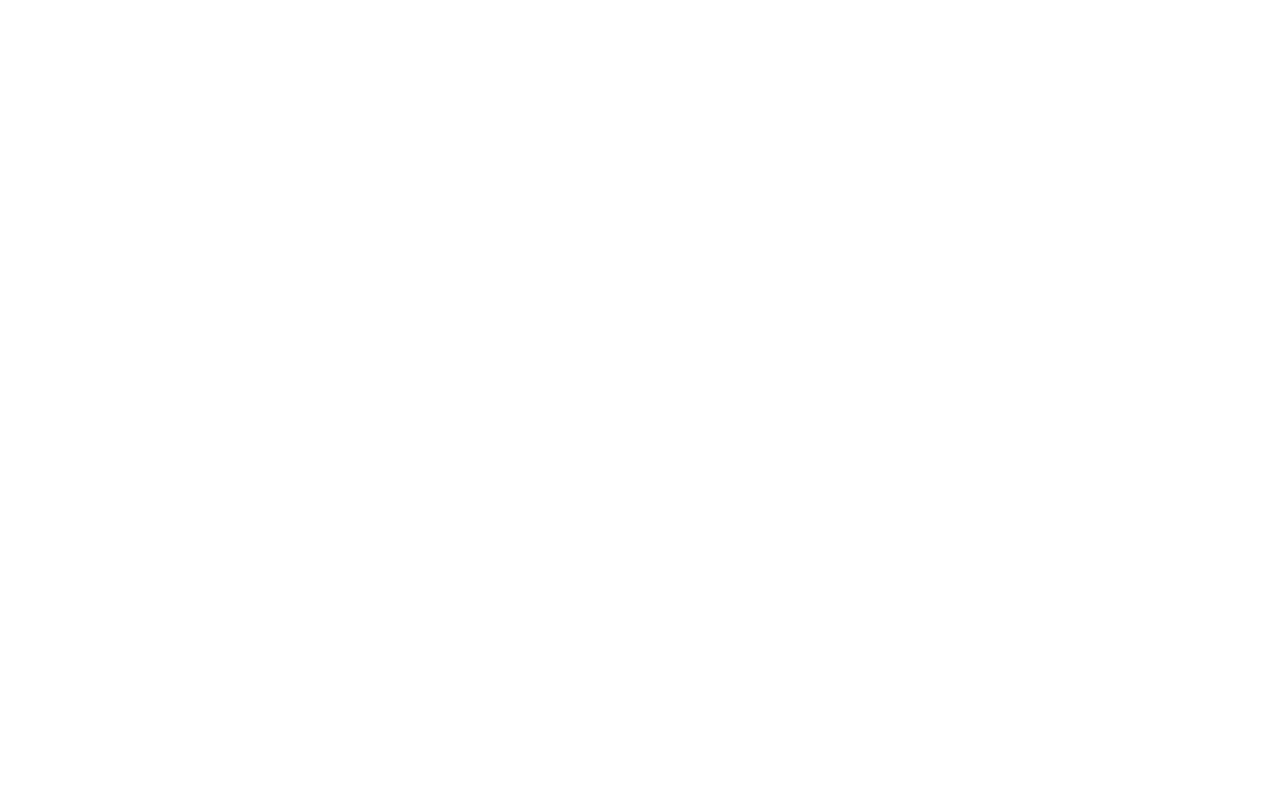
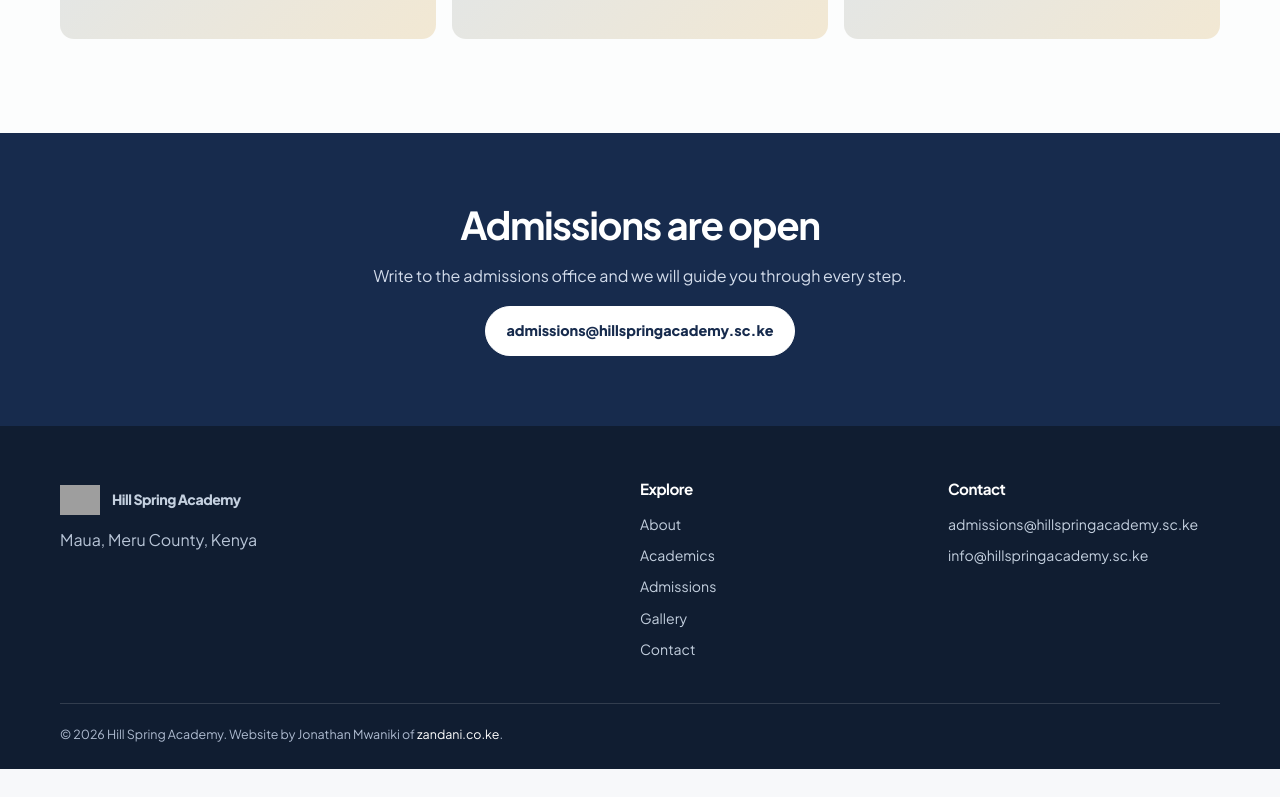
Before and after one commit to DKTJONATHAN/hillspringacademy, a React (Vite) app: page / in a window 1280 px wide. Shown: the part 2000-2797 px from the top of the page. After the commit the page ends 2769 px from the top, so only its background shows below. Built offline with nearby package versions, Linux system fonts and the light colour scheme; grey boxes are pictures that could not be loaded.

Commit message:
fix: restore site styling and responsive layouts

```diff
--- a/src/styles.css
+++ b/src/styles.css
@@ -4,195 +4,223 @@
 
 @custom-variant dark (&:is(.dark *));
 
-/*
- * KidRight Academy design system.
- * A quiet, institutional palette: deep ink navy, warm restrained brass,
- * and paper-toned neutrals. Built for trust and legibility over decoration.
- * All colours are oklch semantic tokens — never hardcode colours in components.
- */
-
-@theme inline {
-  --radius-sm: calc(var(--radius) - 4px);
-  --radius-md: calc(var(--radius) - 2px);
-  --radius-lg: var(--radius);
-  --radius-xl: calc(var(--radius) + 4px);
-  --radius-2xl: calc(var(--radius) + 6px);
-  --font-sans: "Public Sans", ui-sans-serif, system-ui, -apple-system, sans-serif;
-  --font-display: "Newsreader", "Public Sans", ui-serif, Georgia, serif;
-  --color-background: var(--background);
-  --color-foreground: var(--foreground);
-  --color-card: var(--card);
-  --color-card-foreground: var(--card-foreground);
-  --color-popover: var(--popover);
-  --color-popover-foreground: var(--popover-foreground);
-  --color-primary: var(--primary);
-  --color-primary-foreground: var(--primary-foreground);
-  --color-primary-soft: var(--primary-soft);
-  --color-secondary: var(--secondary);
-  --color-secondary-foreground: var(--secondary-foreground);
-  --color-muted: var(--muted);
-  --color-muted-foreground: var(--muted-foreground);
-  --color-accent: var(--accent);
-  --color-accent-foreground: var(--accent-foreground);
-  --color-accent-soft: var(--accent-soft);
-  --color-success: var(--success);
-  --color-success-foreground: var(--success-foreground);
-  --color-warning: var(--warning);
-  --color-warning-foreground: var(--warning-foreground);
-  --color-destructive: var(--destructive);
-  --color-destructive-foreground: var(--destructive-foreground);
-  --color-border: var(--border);
-  --color-input: var(--input);
-  --color-ring: var(--ring);
-  --color-chart-1: var(--chart-1);
-  --color-chart-2: var(--chart-2);
-  --color-chart-3: var(--chart-3);
-  --color-chart-4: var(--chart-4);
-  --color-chart-5: var(--chart-5);
-  --color-sidebar: var(--sidebar);
-  --color-sidebar-foreground: var(--sidebar-foreground);
-  --color-sidebar-accent: var(--sidebar-accent);
-  --color-sidebar-border: var(--sidebar-border);
-  --shadow-card: 0 1px 2px oklch(0.2 0.02 255 / 0.05), 0 1px 3px oklch(0.2 0.02 255 / 0.07);
-  --shadow-pop: 0 16px 40px -20px oklch(0.2 0.02 255 / 0.3);
+:root {
+  color-scheme: light;
+  --ink: #172b4d;
+  --ink-2: #243d62;
+  --accent: #c49a45;
+  --paper: #f7f8fa;
+  --muted: #637187;
+  --line: #e2e7ee;
+  --surface: #fff;
+  --radius: 18px;
+  --shadow: 0 16px 42px rgba(23,43,77,.08);
+  font-family: "Plus Jakarta Sans", ui-sans-serif, system-ui, sans-serif;
 }
-
-:root {
-  --radius: 0.5rem;
-  --background: oklch(0.98 0.003 250);
-  --foreground: oklch(0.22 0.016 258);
-  --card: oklch(1 0 0);
-  --card-foreground: oklch(0.22 0.016 258);
-  --popover: oklch(1 0 0);
-  --popover-foreground: oklch(0.22 0.016 258);
-  --primary: oklch(0.32 0.065 258);
-  --primary-foreground: oklch(0.98 0.004 250);
-  --primary-soft: oklch(0.93 0.016 258);
-  --secondary: oklch(0.96 0.006 250);
-  --secondary-foreground: oklch(0.3 0.02 258);
-  --muted: oklch(0.955 0.006 250);
-  --muted-foreground: oklch(0.48 0.015 258);
-  --accent: oklch(0.62 0.09 82);
-  --accent-foreground: oklch(0.25 0.03 70);
-  --accent-soft: oklch(0.95 0.022 85);
-  --success: oklch(0.53 0.08 155);
-  --success-foreground: oklch(0.99 0.004 150);
-  --warning: oklch(0.66 0.1 72);
-  --warning-foreground: oklch(0.25 0.03 65);
-  --destructive: oklch(0.5 0.14 25);
-  --destructive-foreground: oklch(0.99 0.004 25);
-  --border: oklch(0.89 0.008 255);
-  --input: oklch(0.89 0.008 255);
-  --ring: oklch(0.32 0.065 258);
-  --chart-1: oklch(0.42 0.08 258);
-  --chart-2: oklch(0.62 0.09 82);
-  --chart-3: oklch(0.55 0.06 195);
-  --chart-4: oklch(0.5 0.07 320);
-  --chart-5: oklch(0.56 0.015 255);
-  --sidebar: oklch(0.24 0.03 258);
-  --sidebar-foreground: oklch(0.92 0.008 255);
-  --sidebar-accent: oklch(0.3 0.038 258);
-  --sidebar-border: oklch(0.33 0.035 258);
+.dark {
+  color-scheme: dark;
+  --ink: #edf2fb;
+  --ink-2: #d5e1f2;
+  --paper: #101827;
+  --muted: #a8b5c8;
+  --line: #2c3a50;
+  --surface: #19263a;
+  --shadow: 0 16px 42px rgba(0,0,0,.22);
 }
-
-.dark {
-  --background: oklch(0.16 0.018 258);
-  --foreground: oklch(0.95 0.006 250);
-  --card: oklch(0.205 0.02 258);
-  --card-foreground: oklch(0.95 0.006 250);
-  --popover: oklch(0.205 0.02 258);
-  --popover-foreground: oklch(0.95 0.006 250);
-  --primary: oklch(0.66 0.09 255);
-  --primary-foreground: oklch(0.15 0.02 258);
-  --primary-soft: oklch(0.28 0.04 258);
-  --secondary: oklch(0.26 0.02 258);
-  --secondary-foreground: oklch(0.94 0.006 250);
-  --muted: oklch(0.25 0.018 258);
-  --muted-foreground: oklch(0.68 0.012 255);
-  --accent: oklch(0.68 0.09 80);
-  --accent-foreground: oklch(0.2 0.03 65);
-  --accent-soft: oklch(0.3 0.035 82);
-  --success: oklch(0.62 0.08 155);
-  --success-foreground: oklch(0.15 0.02 150);
-  --warning: oklch(0.7 0.1 72);
-  --warning-foreground: oklch(0.2 0.03 65);
-  --destructive: oklch(0.58 0.15 25);
-  --destructive-foreground: oklch(0.15 0.02 25);
-  --border: oklch(1 0 0 / 10%);
-  --input: oklch(1 0 0 / 14%);
-  --ring: oklch(0.66 0.09 255);
-  --sidebar: oklch(0.13 0.02 258);
-  --sidebar-foreground: oklch(0.9 0.008 255);
-  --sidebar-accent: oklch(0.2 0.028 258);
-  --sidebar-border: oklch(1 0 0 / 10%);
+* { box-sizing: border-box; }
+html { scroll-behavior: smooth; scroll-padding-top: 92px; }
+body { margin: 0; background: var(--paper); color: var(--ink); font-family: inherit; line-height: 1.65; -webkit-font-smoothing: antialiased; }
+button, input, select, textarea { font: inherit; }
+button, a { -webkit-tap-highlight-color: transparent; }
+button { cursor: pointer; }
+a { color: inherit; text-decoration: none; }
+img { display: block; max-width: 100%; }
+p { margin: 0 0 1rem; color: var(--muted); }
+h1,h2,h3 { color: var(--ink); line-height: 1.15; letter-spacing: -.035em; margin: 0 0 1rem; }
+h1 { font-size: clamp(2.35rem, 5vw, 4.6rem); }
+h2 { font-size: clamp(1.8rem, 3vw, 2.7rem); }
+h3 { font-size: 1.15rem; }
+#root { min-height: 100vh; }
+.wrap { width: min(1160px, calc(100% - 48px)); margin-inline: auto; }
+.skip { position: fixed; top: 8px; left: 8px; z-index: 1000; transform: translateY(-160%); background: var(--ink); color: white; padding: 10px 14px; border-radius: 8px; }
+.skip:focus { transform: none; }
+.progress { position: fixed; z-index: 1001; inset: 0 0 auto; height: 3px; background: var(--accent); transform-origin: left; pointer-events: none; }
+.site-header { position: sticky; top: 0; z-index: 100; background: color-mix(in srgb, var(--surface) 94%, transparent); backdrop-filter: blur(14px); border-bottom: 1px solid var(--line); transition: box-shadow .2s; }
+.site-header.scrolled { box-shadow: 0 8px 24px rgba(20,35,60,.08); }
+.bar { min-height: 82px; display: flex; align-items: center; gap: 28px; }
+.brand { display: inline-flex; align-items: center; gap: 12px; min-width: 0; color: var(--ink); font-weight: 800; letter-spacing: -.03em; }
+.brand span { line-height: 1.2; }
+.brand img { flex: 0 0 auto; }
+.logo-ph { display: grid; place-items: center; border-radius: 12px; background: var(--ink); color: white; font-size: 9px; }
+.top-nav { display: flex; align-items: center; justify-content: center; gap: clamp(12px, 2vw, 26px); margin-left: auto; }
+.top-nav a { color: var(--muted); font-size: .88rem; font-weight: 700; padding: 10px 0; border-bottom: 2px solid transparent; }
+.top-nav a.active, .top-nav a:hover { color: var(--ink); border-color: var(--accent); }
+.actions { display: flex; align-items: center; gap: 12px; }
+.icon-btn { width: 42px; height: 42px; display: grid; place-items: center; border: 1px solid var(--line); border-radius: 50%; background: var(--surface); color: var(--ink); }
+.btn { display: inline-flex; align-items: center; justify-content: center; gap: 8px; min-height: 48px; padding: 12px 20px; border: 1px solid var(--ink); border-radius: 999px; background: var(--ink); color: white; font-size: .9rem; font-weight: 800; text-align: center; transition: transform .2s, background .2s; }
+.btn:hover { transform: translateY(-2px); background: var(--ink-2); }
+.btn.small { min-height: 40px; padding: 9px 16px; font-size: .82rem; }
+.btn.ghost { background: transparent; color: var(--ink); }
+.btn.ghost:hover { background: var(--surface); }
+.btn.white { background: white; color: var(--ink); border-color: white; }
+main { min-height: 55vh; }
+.page { min-height: 45vh; }
+.hero { padding: clamp(52px, 8vw, 104px) 0 74px; background: radial-gradient(ellipse at 85% 15%, rgba(196,154,69,.13), transparent 36%), var(--paper); }
+.hero-grid { display: grid; grid-template-columns: minmax(0, 1.05fr) minmax(340px, .95fr); align-items: center; gap: clamp(36px, 7vw, 90px); }
+.hero h1 em { color: #b58b39; font-style: normal; }
+.hero p { max-width: 570px; font-size: 1.05rem; margin: 22px 0 28px; }
+.btns { display: flex; flex-wrap: wrap; gap: 12px; }
+.tiles { display: grid; grid-template-columns: repeat(4, minmax(0,1fr)); gap: 10px; margin-top: 38px; }
+.tile-link { display: flex; align-items: center; gap: 8px; min-width: 0; padding: 12px 10px; border: 1px solid var(--line); border-radius: 12px; background: var(--surface); font-size: .76rem; font-weight: 700; }
+.tile-link svg { flex: 0 0 auto; color: var(--accent); }
+.carousel { position: relative; overflow: hidden; border-radius: 24px; background: var(--surface); box-shadow: var(--shadow); }
+.track { display: flex; transition: transform .55s cubic-bezier(.2,.75,.25,1); }
+.slide { position: relative; flex: 0 0 100%; min-width: 0; }
+.photo { width: 100%; aspect-ratio: 4/3; overflow: hidden; display: grid; place-items: center; background: linear-gradient(135deg, #dce5ee, #f2e8d3); color: #52647c; text-align: center; }
+.photo img { width: 100%; height: 100%; object-fit: cover; }
+.photo span { padding: 20px; font-size: .9rem; font-weight: 700; }
+.slide .photo { aspect-ratio: 4/5; }
+.cap { position: absolute; inset: auto 0 0; display: grid; gap: 4px; padding: 52px 24px 24px; color: white; background: linear-gradient(transparent, rgba(10,20,35,.82)); }
+.cap b { font-size: 1.15rem; }
+.cap span { font-size: .86rem; }
+.nav { position: absolute; z-index: 2; top: 46%; width: 42px; height: 42px; border: 0; border-radius: 50%; background: rgba(255,255,255,.92); color: #172b4d; display: grid; place-items: center; }
+.nav.prev { left: 14px; } .nav.next { right: 14px; }
+.dots { position: absolute; bottom: 12px; right: 20px; display: flex; gap: 7px; }
+.dots button { width: 8px; height: 8px; padding: 0; border: 0; border-radius: 20px; background: rgba(255,255,255,.55); }
+.dots button.on { width: 24px; background: white; }
+.section { padding: clamp(56px, 8vw, 94px) 0; }
+.section.alt { background: color-mix(in srgb, var(--surface) 65%, var(--paper)); }
+.cols { display: grid; grid-template-columns: repeat(3, minmax(0,1fr)); gap: 18px; margin-top: 28px; }
+.card { padding: 28px; border: 1px solid var(--line); border-radius: var(--radius); background: var(--surface); box-shadow: var(--shadow); }
+.card h3 { margin-bottom: 10px; }
+.card p:last-child { margin-bottom: 0; }
+.row-head { display: flex; align-items: end; justify-content: space-between; gap: 20px; margin-bottom: 24px; }
+.row-head h2 { margin: 0; }
+.textlink { color: var(--ink); font-weight: 800; border-bottom: 1px solid var(--accent); }
+.gallery-grid { display: grid; grid-template-columns: repeat(3, minmax(0,1fr)); gap: 16px; }
+.gallery-grid > * { min-width: 0; }
+.gallery-grid .photo { aspect-ratio: 4/3; border-radius: 14px; }
+.tile { display: block; width: 100%; padding: 0; border: 0; border-radius: 14px; overflow: hidden; background: transparent; text-align: left; }
+.tile:hover .photo img { transform: scale(1.04); }
+.photo img { transition: transform .4s; }
+.cta { padding: 70px 0; text-align: center; color: white; background: var(--ink); }
+.cta h2 { color: white; }
+.cta p { color: #d3dceb; }
+.pagehead { padding: clamp(48px, 7vw, 78px) 0; background: linear-gradient(110deg, var(--ink), #304b70); color: white; }
+.pagehead h1 { color: white; font-size: clamp(2.25rem, 5vw, 3.6rem); }
+.pagehead p { max-width: 700px; margin: 0; color: #d6dfed; font-size: 1.02rem; }
+.split { display: grid; grid-template-columns: repeat(2, minmax(0,1fr)); gap: clamp(28px, 6vw, 72px); align-items: start; }
+.split > * { min-width: 0; }
+.notice { padding: 20px 0; border-bottom: 1px solid var(--line); }
+.notice p { margin: 8px 0 0; }
+.tabs { display: flex; flex-wrap: wrap; gap: 8px; margin: 20px 0 0; }
+.tabs button, .chips button { border: 1px solid var(--line); border-radius: 999px; padding: 10px 16px; background: var(--surface); color: var(--ink); font-weight: 700; }
+.tabs button.on, .chips button.on { background: var(--ink); border-color: var(--ink); color: white; }
+.panel { margin-top: 12px; padding: 28px; border: 1px solid var(--line); border-radius: var(--radius); background: var(--surface); }
+.tags { display: flex; flex-wrap: wrap; gap: 8px; list-style: none; padding: 0; margin: 18px 0 0; }
+.tags li { padding: 7px 12px; border-radius: 999px; background: #eef1f6; color: #344967; font-size: .82rem; font-weight: 700; }
+.tags.dark li { background: var(--surface); color: var(--ink); border: 1px solid var(--line); }
+.stepper { display: grid; grid-template-columns: minmax(210px,.7fr) minmax(0,1.3fr); gap: 28px; margin-top: 24px; }
+.steplist { display: grid; align-content: start; gap: 8px; }
+.steplist button { display: flex; align-items: center; gap: 12px; width: 100%; padding: 12px; border: 1px solid transparent; border-radius: 12px; background: transparent; text-align: left; color: var(--muted); font-weight: 700; }
+.steplist button.on { background: var(--surface); border-color: var(--line); color: var(--ink); }
+.num { display: grid; place-items: center; width: 30px; height: 30px; flex: 0 0 auto; border-radius: 50%; background: var(--line); }
+.steplist button.done .num, .steplist button.on .num { background: var(--ink); color: white; }
+.stepbody { min-width: 0; padding: 28px; border: 1px solid var(--line); border-radius: var(--radius); background: var(--surface); }
+.bar-track { height: 5px; overflow: hidden; border-radius: 5px; background: var(--line); margin-bottom: 26px; }
+.bar-track i { display: block; height: 100%; background: var(--accent); transition: width .25s; }
+.checks { padding-left: 1.2rem; color: var(--muted); }
+.checks li { padding: 6px 0; }
+.faq { border-bottom: 1px solid var(--line); }
+.faq button { display: flex; justify-content: space-between; gap: 16px; width: 100%; padding: 18px 0; border: 0; background: transparent; color: var(--ink); text-align: left; font-weight: 800; }
+.faq button span { font-size: 1.3rem; }
+.ans { display: grid; grid-template-rows: 0fr; transition: grid-template-rows .25s; }
+.ans p { overflow: hidden; margin: 0; }
+.ans.open { grid-template-rows: 1fr; }
+.ans.open p { padding: 0 0 16px; }
+.chips { display: flex; flex-wrap: wrap; gap: 8px; margin-bottom: 22px; }
+.lightbox { position: fixed; z-index: 500; inset: 0; display: grid; place-items: center; padding: 24px; background: rgba(7,13,24,.94); color: white; }
+.lightbox figure { width: min(900px, 100%); max-height: 90vh; margin: 0; text-align: center; }
+.lightbox figure img { max-width: 100%; max-height: 78vh; margin: auto; object-fit: contain; }
+.lightbox figcaption { padding-top: 10px; }
+.close, .lnav { position: absolute; border: 1px solid rgba(255,255,255,.3); border-radius: 999px; background: rgba(255,255,255,.12); color: white; padding: 10px 16px; }
+.close { top: 18px; right: 18px; }
+.lnav { top: 50%; width: 44px; height: 44px; padding: 0; display: grid; place-items: center; }
+.lnav.l { left: 18px; } .lnav.r { right: 18px; }
+.info p { display: grid; gap: 4px; margin-bottom: 22px; }
+.info a:not(.btn) { color: var(--ink); font-weight: 700; overflow-wrap: anywhere; }
+form { display: grid; gap: 16px; min-width: 0; padding: 28px; border: 1px solid var(--line); border-radius: var(--radius); background: var(--surface); }
+form label { display: grid; gap: 7px; color: var(--ink); font-size: .9rem; font-weight: 700; }
+input, select, textarea { width: 100%; min-width: 0; padding: 12px 14px; border: 1px solid var(--line); border-radius: 10px; background: var(--paper); color: var(--ink); }
+textarea { min-height: 140px; resize: vertical; }
+.toast { position: fixed; z-index: 300; right: 20px; bottom: 90px; max-width: min(360px, calc(100% - 40px)); padding: 14px 18px; border-radius: 12px; background: var(--ink); color: white; box-shadow: var(--shadow); }
+.site-footer { padding: 54px 0 24px; background: #101d31; color: #eaf0f8; }
+.brand.light { color: white; }
+.site-footer p { color: #b7c4d6; }
+.foot-grid { display: grid; grid-template-columns: 2fr 1fr 1fr; gap: 36px; padding-bottom: 34px; }
+.foot-grid h3 { color: white; font-size: .95rem; }
+.foot-grid a, .foot-grid span { display: block; margin: 8px 0; color: #c4d0df; font-size: .88rem; overflow-wrap: anywhere; }
+.foot-grid a:hover { color: white; }
+.social { display: flex; flex-wrap: wrap; gap: 12px; }
+.legal { border-top: 1px solid rgba(255,255,255,.14); padding-top: 20px; color: #aebbd0; font-size: .78rem; }
+.legal a { color: white; }
+.bottom-nav { display: none; }
+.reveal { opacity: 1; transform: none; }
+@media (prefers-reduced-motion: no-preference) {
+  .reveal { animation: rise-in .55s both; animation-delay: var(--d, 0ms); }
+  @keyframes rise-in { from { opacity: 0; transform: translateY(12px); } to { opacity: 1; transform: none; } }
 }
-
-@layer base {
-  * {
-    border-color: var(--color-border);
-  }
-
-  body {
-    background-color: var(--color-background);
-    color: var(--color-foreground);
-    font-family: var(--font-sans);
-    -webkit-font-smoothing: antialiased;
-  }
-
-  h1,
-  h2,
-  h3,
-  .font-display {
-    font-family: var(--font-display);
-    letter-spacing: -0.01em;
-  }
-
-  :focus-visible {
-    outline: 2px solid var(--color-ring);
-    outline-offset: 2px;
-  }
+:focus-visible { outline: 3px solid var(--accent); outline-offset: 3px; }
+@media (max-width: 980px) {
+  .bar { gap: 16px; }
+  .top-nav { gap: 12px; }
+  .top-nav a { font-size: .78rem; }
+  .hero-grid { gap: 32px; grid-template-columns: minmax(0,1fr) minmax(280px,.85fr); }
+  .tiles { grid-template-columns: repeat(2,minmax(0,1fr)); }
 }
-
-/* Surface primitives */
-@utility surface-card {
-  background-color: var(--color-card);
-  color: var(--color-card-foreground);
-  border: 1px solid var(--color-border);
-  border-radius: var(--radius-lg);
-  box-shadow: var(--shadow-card);
+@media (max-width: 720px) {
+  html { scroll-padding-top: 70px; }
+  .wrap { width: min(100% - 32px, 560px); }
+  .bar { min-height: 68px; }
+  .brand { font-size: .9rem; gap: 9px; }
+  .brand img { width: 36px; height: 36px; }
+  .top-nav { display: none; }
+  .actions { margin-left: auto; gap: 8px; }
+  .actions .btn { display: none; }
+  .icon-btn { width: 38px; height: 38px; }
+  .hero { padding: 48px 0 50px; }
+  .hero-grid { grid-template-columns: minmax(0,1fr); gap: 30px; }
+  .hero h1 { font-size: clamp(2.45rem, 11vw, 3.5rem); }
+  .hero p { font-size: .98rem; }
+  .tiles { margin-top: 24px; }
+  .carousel { max-width: 520px; width: 100%; margin-inline: auto; }
+  .slide .photo { aspect-ratio: 4/3; }
+  .cols, .gallery-grid { grid-template-columns: repeat(2,minmax(0,1fr)); gap: 12px; }
+  .card { padding: 20px; }
+  .split, .stepper { grid-template-columns: minmax(0,1fr); gap: 24px; }
+  .steplist { grid-template-columns: repeat(2,minmax(0,1fr)); }
+  .steplist button { font-size: .8rem; padding: 9px; }
+  .stepbody, form { padding: 20px; }
+  .row-head { align-items: start; flex-direction: column; }
+  .foot-grid { grid-template-columns: 1fr 1fr; gap: 24px; }
+  .foot-grid > div:first-child { grid-column: 1/-1; }
+  .bottom-nav { position: fixed; z-index: 90; inset: auto 0 0; display: grid; grid-template-columns: repeat(6,minmax(0,1fr)); padding: 7px 4px calc(7px + env(safe-area-inset-bottom)); background: color-mix(in srgb, var(--surface) 96%, transparent); border-top: 1px solid var(--line); backdrop-filter: blur(14px); }
+  .bottom-nav a { display: grid; justify-items: center; gap: 2px; min-width: 0; padding: 5px 1px; color: var(--muted); font-size: clamp(.53rem, 2.1vw, .68rem); font-weight: 700; }
+  .bottom-nav a.active { color: var(--ink); }
+  .bottom-nav svg { width: 19px; height: 19px; }
+  body { padding-bottom: calc(62px + env(safe-area-inset-bottom)); }
+  .toast { bottom: calc(76px + env(safe-area-inset-bottom)); }
+  .lightbox { padding: 12px; }
+  .lnav.l { left: 8px; } .lnav.r { right: 8px; }
 }
-
-@utility gradient-hero {
-  background-image: linear-gradient(
-    160deg,
-    var(--color-primary),
-    color-mix(in oklab, var(--color-primary) 78%, black)
-  );
+@media (max-width: 420px) {
+  .cols, .gallery-grid { grid-template-columns: minmax(0,1fr); }
+  .tiles { gap: 8px; }
+  .tile-link { padding: 11px 9px; }
+  .steplist { grid-template-columns: minmax(0,1fr); }
+  .foot-grid { grid-template-columns: minmax(0,1fr); }
+  .foot-grid > div:first-child { grid-column: auto; }
 }
-
-/* A restrained rule used in place of ALL-CAPS eyebrow labels */
-@utility section-kicker {
-  display: inline-flex;
-  align-items: center;
-  gap: 0.5rem;
-  font-family: var(--font-display);
-  font-style: italic;
-  color: var(--color-muted-foreground);
+@media (prefers-reduced-motion: reduce) {
+  *, *::before, *::after { scroll-behavior: auto !important; animation-duration: .01ms !important; transition-duration: .01ms !important; }
 }
-
-/* Printing: report cards, payslips and receipts */
-@media print {
-  .no-print {
-    display: none !important;
-  }
-
-  .print-area {
-    box-shadow: none !important;
-    border: none !important;
-  }
-
-  body {
-    background: white;
-    color: black;
-  }
-}
```
